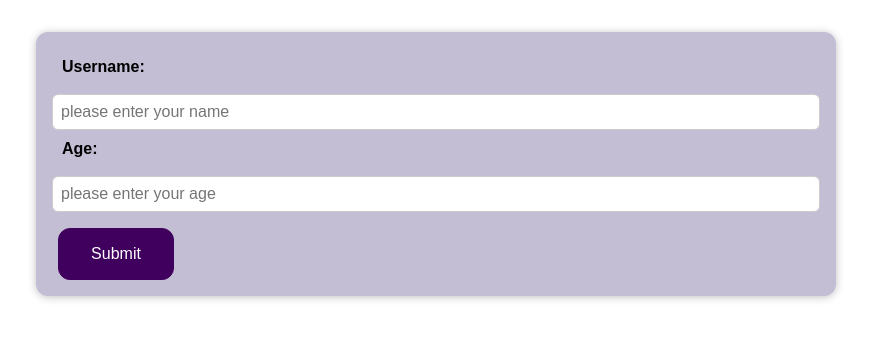
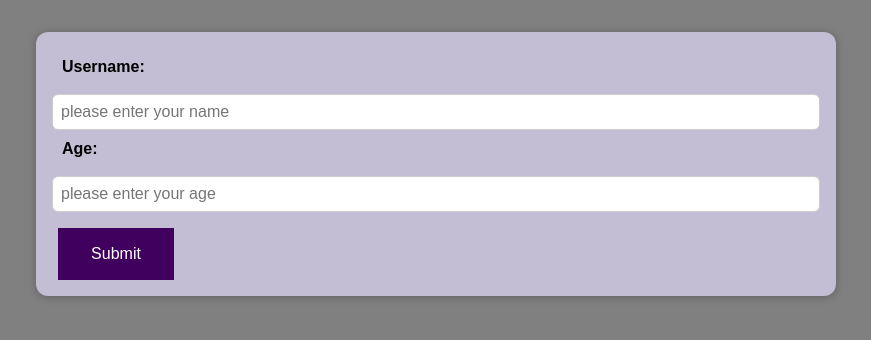
Before and after one commit to damanbehl/practice-react-core, a React (Create React App) app: page / in a window 1280 px wide. Shown: the top 340 px of the page, without its empty margins (204-1075 px from the left). Built offline with nearby package versions, Linux system fonts and the light colour scheme.

Commit message:
generic button added for code reusability

```diff
--- /dev/null
+++ b/src/components/UI/Button.js
@@ -0,0 +1,13 @@
+import styles from "./Button.module.css";
+const Button = (props) => {
+  return (
+    <button
+      className={styles.button}
+      type={props.type || "button"}
+      onClick={props.onClick}
+    >
+      {props.children}
+    </button>
+  );
+};
+export default Button;
--- /dev/null
+++ b/src/components/UI/Button.module.css
@@ -0,0 +1,26 @@
+.button {
+  font: inherit;
+  cursor: pointer;
+  padding: 1rem 2rem;
+  border: 1px solid #40005d;
+  background-color: #40005d;
+  color: white;
+  margin-right: 40rem;
+}
+
+.button:hover,
+.button:active {
+  background-color: #510674;
+  border-color: #510674;
+}
+
+.button.alternative {
+  color: #220131;
+  border-color: transparent;
+  background-color: transparent;
+}
+
+.button.alternative:hover,
+.button.alternative:active {
+  background-color: #ddb3f8;
+}
--- a/src/components/UI/Modal.js
+++ b/src/components/UI/Modal.js
@@ -1,10 +1,11 @@
 import styles from "./Modal.module.css";
+import Button from "./Button";
 const Modal = (props) => {
   return (
     props.showModal && (
       <div className={styles.modal}>
         <div>{props.text}</div>
-        <button onClick={props.onClose}>close</button>
+        <Button onClick={props.onClose}>close</Button>
       </div>
     )
   );
--- a/src/components/UserInput/UserInput.js
+++ b/src/components/UserInput/UserInput.js
@@ -1,6 +1,7 @@
 // import Card from "../UI/Card";
 import { useState } from "react";
 import styles from "./UserInput.module.css";
+import Button from "../UI/Button";
 
 const UserInput = (props) => {
   const [enteredName, setEnteredName] = useState("");
@@ -52,7 +53,7 @@
         </div>
       </div>
       <div className={styles["new-user"]}>
-        <button type="submit">Submit</button>
+        <Button type="submit">Submit</Button>
       </div>
     </form>
   );
--- a/src/components/UserInput/UserInput.module.css
+++ b/src/components/UserInput/UserInput.module.css
@@ -32,32 +32,3 @@
   width: 60rem;
   max-width: 100%;
 }
-
-/* new button css*/
-.new-user button {
-  font: inherit;
-  cursor: pointer;
-  padding: 1rem 2rem;
-  border: 1px solid #40005d;
-  background-color: #40005d;
-  color: white;
-  border-radius: 12px;
-  margin-right: 40rem;
-}
-
-.new-user button:hover,
-.new-user button:active {
-  background-color: #510674;
-  border-color: #510674;
-}
-
-.new-user button.alternative {
-  color: #220131;
-  border-color: transparent;
-  background-color: transparent;
-}
-
-.new-user button.alternative:hover,
-.new-user button.alternative:active {
-  background-color: #ddb3f8;
-}
--- a/src/index.css
+++ b/src/index.css
@@ -8,4 +8,5 @@
 
 body {
   margin: 0;
+  background-color: gray;
 }
```
